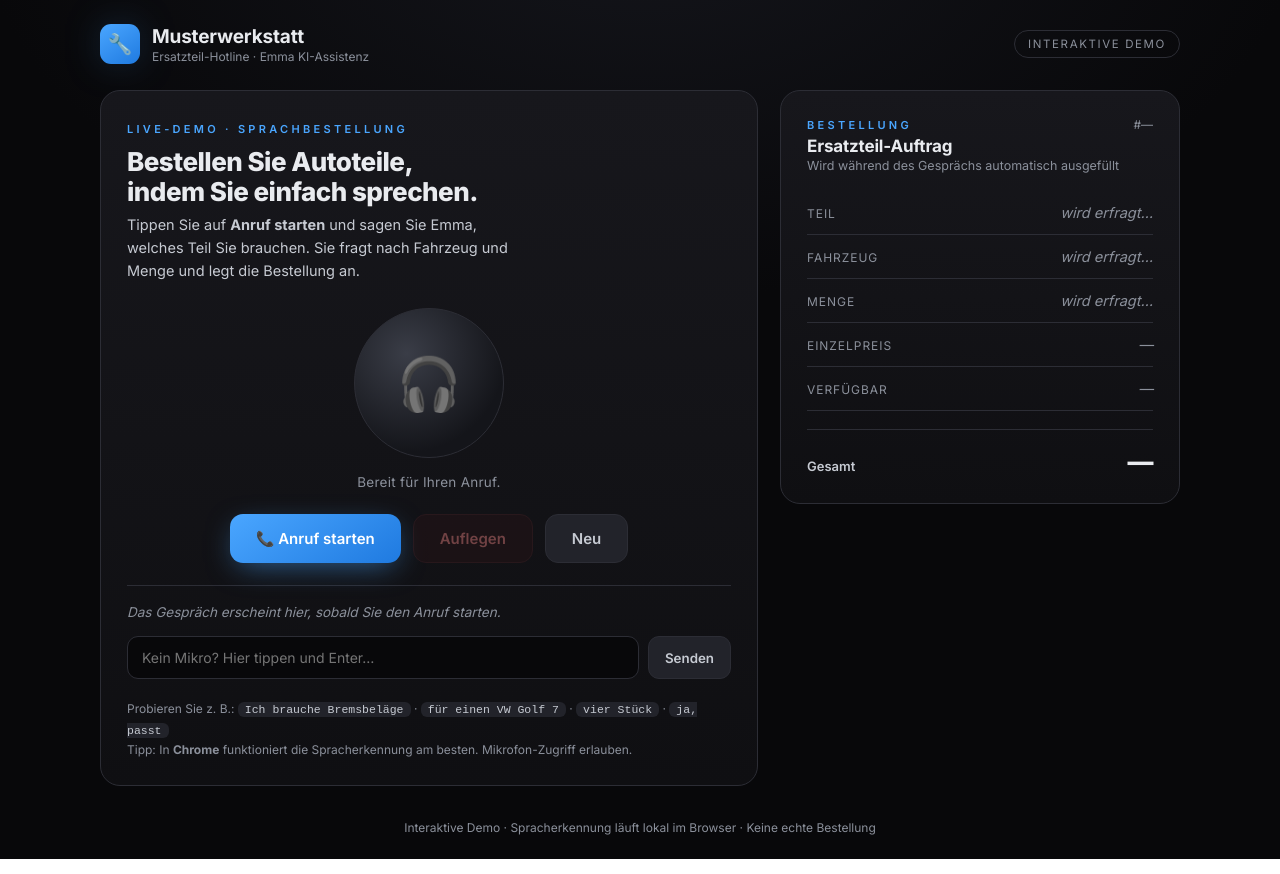
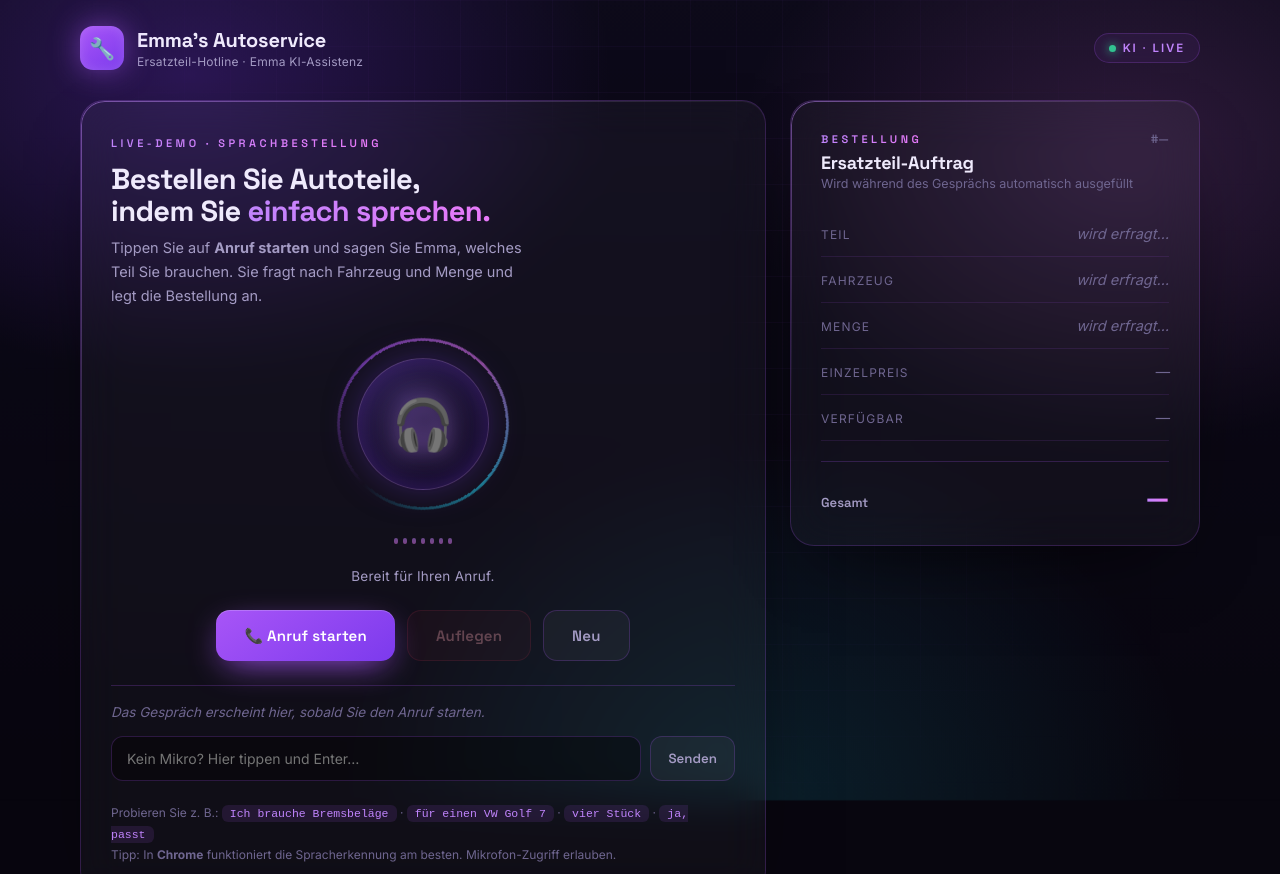
Before and after one commit to amoor824/emma-demo, a plain HTML site: page index.html in a window 1280 px wide. Shown: the top 874 px of the page. Drawn offline with Linux system fonts and the light colour scheme.

Commit message:
Add files via upload

```diff
--- a/index.html
+++ b/index.html
@@ -7,122 +7,177 @@
 <meta name="description" content="Sprechen Sie mit Emma und bestellen Sie Autoteile einfach per Sprache. Interaktive Demo." />
 <link rel="preconnect" href="https://fonts.googleapis.com" />
 <link rel="preconnect" href="https://fonts.gstatic.com" crossorigin />
-<link href="https://fonts.googleapis.com/css2?family=Inter:wght@400;500;600;700;800&display=swap" rel="stylesheet" />
+<link href="https://fonts.googleapis.com/css2?family=Inter:wght@400;500;600;700;800;900&family=Space+Grotesk:wght@500;600;700&display=swap" rel="stylesheet" />
 <style>
   :root{
-    --night:#08080a; --coal:#0f0f12; --graphite:#17171c; --slate:#22232a;
-    --line:#2c2d35; --steel:#8b909b; --chrome:#e9ebef; --silver:#c6cad2;
-    --accent:#4aa6ff; --accent-deep:#1f7ae0; --good:#3ddc84; --warn:#f5b942;
+    --bg:#08060f; --bg2:#0d0a1a;
+    --panel:rgba(255,255,255,.035); --panel-line:rgba(168,85,247,.22);
+    --violet:#a855f7; --violet-bright:#c084fc; --violet-deep:#7c3aed; --magenta:#e879f9;
+    --cyan:#22d3ee; --good:#34d399;
+    --text:#efeafc; --muted:#a49bc4; --dim:#6f6690;
   }
   *{box-sizing:border-box;margin:0;padding:0;}
   html{scroll-behavior:smooth;}
   body{
     font-family:'Inter',ui-sans-serif,system-ui,sans-serif;
-    background:radial-gradient(1200px 700px at 50% -10%, #14151b 0%, var(--night) 55%);
-    color:var(--chrome); min-height:100vh; -webkit-font-smoothing:antialiased;
-    padding:24px; overflow-x:hidden;
+    background:var(--bg); color:var(--text); min-height:100vh;
+    -webkit-font-smoothing:antialiased; padding:26px; overflow-x:hidden; position:relative;
   }
-  a{color:inherit;text-decoration:none;}
-  .wrap{max-width:1080px;margin:0 auto;}
+  /* Animated background: drifting violet blobs + tech grid */
+  body::before{
+    content:"";position:fixed;inset:0;z-index:-2;
+    background:
+      radial-gradient(700px 500px at 15% 10%, rgba(124,58,237,.28), transparent 60%),
+      radial-gradient(650px 480px at 88% 20%, rgba(232,121,249,.16), transparent 60%),
+      radial-gradient(700px 600px at 60% 100%, rgba(34,211,238,.12), transparent 60%),
+      linear-gradient(180deg,var(--bg2),var(--bg));
+    animation:drift 18s ease-in-out infinite alternate;
+  }
+  body::after{
+    content:"";position:fixed;inset:0;z-index:-1;pointer-events:none;
+    background-image:linear-gradient(rgba(168,85,247,.06) 1px,transparent 1px),
+                     linear-gradient(90deg,rgba(168,85,247,.06) 1px,transparent 1px);
+    background-size:46px 46px;
+    -webkit-mask-image:radial-gradient(circle at 50% 35%, #000 0%, transparent 78%);
+            mask-image:radial-gradient(circle at 50% 35%, #000 0%, transparent 78%);
+  }
+  @keyframes drift{0%{transform:translateY(0) scale(1);}100%{transform:translateY(-18px) scale(1.05);}}
+
+  .wrap{max-width:1120px;margin:0 auto;position:relative;}
 
   /* Header */
-  .top{display:flex;align-items:center;justify-content:space-between;margin-bottom:26px;gap:12px;flex-wrap:wrap;}
-  .brand{display:flex;align-items:center;gap:12px;}
-  .brand .mark{width:40px;height:40px;border-radius:11px;
-    background:linear-gradient(145deg,var(--accent),var(--accent-deep));
-    display:flex;align-items:center;justify-content:center;font-size:20px;
-    box-shadow:0 0 40px -10px rgba(74,166,255,.6);}
-  .brand b{font-size:19px;font-weight:700;letter-spacing:-.01em;}
-  .brand .sub{font-size:12px;color:var(--steel);margin-top:1px;}
-  .badge-demo{font-size:11.5px;color:var(--steel);letter-spacing:.14em;text-transform:uppercase;
-    border:1px solid var(--line);border-radius:20px;padding:6px 13px;}
+  .top{display:flex;align-items:center;justify-content:space-between;margin-bottom:30px;gap:12px;flex-wrap:wrap;}
+  .brand{display:flex;align-items:center;gap:13px;}
+  .brand .mark{width:44px;height:44px;border-radius:13px;position:relative;
+    background:linear-gradient(145deg,var(--violet),var(--violet-deep));
+    display:flex;align-items:center;justify-content:center;font-size:21px;
+    box-shadow:0 0 34px -6px var(--violet), inset 0 0 12px rgba(255,255,255,.15);}
+  .brand b{font-family:'Space Grotesk',sans-serif;font-size:20px;font-weight:700;letter-spacing:-.01em;}
+  .brand .sub{font-size:12px;color:var(--muted);margin-top:1px;letter-spacing:.02em;}
+  .pill-ai{display:inline-flex;align-items:center;gap:7px;font-size:11.5px;color:var(--violet-bright);
+    letter-spacing:.16em;text-transform:uppercase;font-weight:600;
+    border:1px solid var(--panel-line);border-radius:20px;padding:7px 14px;
+    background:rgba(168,85,247,.07);backdrop-filter:blur(8px);}
+  .pill-ai .dot{width:7px;height:7px;border-radius:50%;background:var(--good);box-shadow:0 0 10px var(--good);animation:blink 1.6s ease-in-out infinite;}
+  @keyframes blink{0%,100%{opacity:1;}50%{opacity:.35;}}
 
   /* Grid */
-  .grid{display:grid;grid-template-columns:1fr 400px;gap:22px;align-items:start;}
-  @media(max-width:900px){.grid{grid-template-columns:1fr;}}
+  .grid{display:grid;grid-template-columns:1fr 410px;gap:24px;align-items:start;}
+  @media(max-width:920px){.grid{grid-template-columns:1fr;}}
 
-  .card{background:linear-gradient(180deg,var(--graphite),var(--coal));
-    border:1px solid var(--line);border-radius:20px;padding:26px;}
+  .card{position:relative;border-radius:24px;padding:30px;
+    background:var(--panel);border:1px solid var(--panel-line);
+    backdrop-filter:blur(22px);-webkit-backdrop-filter:blur(22px);
+    box-shadow:0 30px 80px -40px rgba(0,0,0,.9), inset 0 1px 0 rgba(255,255,255,.05);}
+  .card::before{content:"";position:absolute;inset:0;border-radius:24px;padding:1px;pointer-events:none;
+    background:linear-gradient(140deg,rgba(192,132,252,.5),transparent 40%);
+    -webkit-mask:linear-gradient(#000 0 0) content-box,linear-gradient(#000 0 0);
+    -webkit-mask-composite:xor;mask-composite:exclude;}
 
-  /* Call panel */
-  .eyebrow{text-transform:uppercase;letter-spacing:.3em;font-size:11px;font-weight:600;color:var(--accent);}
-  h1{font-size:26px;font-weight:800;letter-spacing:-.02em;margin:10px 0 6px;line-height:1.15;}
-  .lead{color:var(--silver);font-size:14.5px;line-height:1.6;max-width:44ch;}
+  .eyebrow{font-family:'Space Grotesk',sans-serif;text-transform:uppercase;letter-spacing:.32em;font-size:11px;font-weight:600;
+    background:linear-gradient(90deg,var(--violet-bright),var(--magenta));-webkit-background-clip:text;background-clip:text;color:transparent;}
+  h1{font-family:'Space Grotesk',sans-serif;font-size:29px;font-weight:700;letter-spacing:-.02em;margin:12px 0 8px;line-height:1.12;}
+  h1 .hl{background:linear-gradient(90deg,var(--violet-bright),var(--magenta));-webkit-background-clip:text;background-clip:text;color:transparent;}
+  .lead{color:var(--muted);font-size:14.5px;line-height:1.65;max-width:46ch;}
 
-  .orbwrap{display:flex;flex-direction:column;align-items:center;margin:26px 0 10px;}
-  .orb{position:relative;width:150px;height:150px;border-radius:50%;
-    background:radial-gradient(circle at 35% 30%, #3a3d47, #14151a 70%);
+  /* AI core orb */
+  .orbwrap{display:flex;flex-direction:column;align-items:center;margin:30px 0 6px;}
+  .orb{position:relative;width:172px;height:172px;border-radius:50%;display:flex;align-items:center;justify-content:center;}
+  .orb .ring{position:absolute;inset:0;border-radius:50%;
+    background:conic-gradient(from 0deg,transparent,var(--violet),var(--magenta),var(--cyan),transparent);
+    -webkit-mask:radial-gradient(farthest-side,transparent calc(100% - 3px),#000 calc(100% - 3px));
+            mask:radial-gradient(farthest-side,transparent calc(100% - 3px),#000 calc(100% - 3px));
+    opacity:.55;animation:spin 8s linear infinite;}
+  .orb .core{position:relative;width:132px;height:132px;border-radius:50%;
+    background:radial-gradient(circle at 36% 30%,#2a1f4a,#120c22 72%);
+    border:1px solid rgba(192,132,252,.3);
     display:flex;align-items:center;justify-content:center;
-    border:1px solid var(--line);transition:.4s;}
-  .orb i{font-size:52px;font-style:normal;}
-  .orb::before,.orb::after{content:"";position:absolute;inset:0;border-radius:50%;
-    border:2px solid var(--accent);opacity:0;}
-  .orb.speaking{border-color:var(--accent);box-shadow:0 0 70px -12px rgba(74,166,255,.75);}
-  .orb.speaking::before{animation:ring 1.8s ease-out infinite;}
-  .orb.speaking::after{animation:ring 1.8s ease-out .9s infinite;}
-  .orb.listening{border-color:var(--good);box-shadow:0 0 70px -12px rgba(61,220,132,.6);}
-  @keyframes ring{0%{opacity:.7;transform:scale(1);}100%{opacity:0;transform:scale(1.5);}}
-  .status{margin-top:16px;font-size:13.5px;color:var(--steel);height:20px;letter-spacing:.02em;}
-  .status b{color:var(--chrome);}
+    box-shadow:inset 0 0 30px rgba(124,58,237,.35), 0 0 40px -10px rgba(124,58,237,.5);
+    transition:.35s;}
+  .orb .core i{font-size:50px;font-style:normal;filter:drop-shadow(0 0 12px rgba(192,132,252,.6));}
+  .orb::before,.orb::after{content:"";position:absolute;inset:8px;border-radius:50%;border:2px solid var(--violet);opacity:0;}
+  .orb.speaking .core{box-shadow:inset 0 0 40px rgba(168,85,247,.55), 0 0 80px -8px var(--violet);border-color:var(--violet-bright);}
+  .orb.speaking .ring{opacity:1;animation-duration:3s;}
+  .orb.speaking::before{animation:ping 1.9s ease-out infinite;}
+  .orb.speaking::after{animation:ping 1.9s ease-out .95s infinite;}
+  .orb.listening .core{box-shadow:inset 0 0 40px rgba(34,211,238,.5), 0 0 80px -8px var(--cyan);border-color:var(--cyan);}
+  .orb.listening .ring{background:conic-gradient(from 0deg,transparent,var(--cyan),#67e8f9,transparent);opacity:1;animation-duration:2.4s;}
+  @keyframes spin{to{transform:rotate(360deg);}}
+  @keyframes ping{0%{opacity:.6;transform:scale(1);}100%{opacity:0;transform:scale(1.42);}}
 
-  .btns{display:flex;gap:12px;justify-content:center;margin-top:20px;flex-wrap:wrap;}
-  .btn{border:none;cursor:pointer;font-family:inherit;font-weight:600;font-size:15px;
-    padding:14px 26px;border-radius:13px;display:inline-flex;align-items:center;gap:9px;transition:.2s;}
-  .btn.call{background:linear-gradient(145deg,var(--accent),var(--accent-deep));color:#fff;
-    box-shadow:0 8px 30px -8px rgba(74,166,255,.6);}
-  .btn.call:hover{transform:translateY(-2px);}
-  .btn.end{background:#2a1416;color:#ff8a8a;border:1px solid #4a2226;}
-  .btn.ghost{background:var(--slate);color:var(--silver);border:1px solid var(--line);}
-  .btn:disabled{opacity:.4;cursor:not-allowed;transform:none;}
+  /* Waveform */
+  .wave{display:flex;align-items:center;justify-content:center;gap:5px;height:26px;margin-top:18px;}
+  .wave span{width:4px;height:6px;border-radius:3px;background:linear-gradient(var(--violet-bright),var(--magenta));opacity:.5;transition:.2s;}
+  .orb-active .wave span{animation:eq .9s ease-in-out infinite;opacity:1;}
+  .orb-active.cyan .wave span{background:linear-gradient(var(--cyan),#67e8f9);}
+  .wave span:nth-child(1){animation-delay:0s;} .wave span:nth-child(2){animation-delay:.12s;}
+  .wave span:nth-child(3){animation-delay:.24s;} .wave span:nth-child(4){animation-delay:.36s;}
+  .wave span:nth-child(5){animation-delay:.18s;} .wave span:nth-child(6){animation-delay:.30s;}
+  .wave span:nth-child(7){animation-delay:.06s;}
+  @keyframes eq{0%,100%{height:6px;}50%{height:24px;}}
+  .status{margin-top:14px;font-size:13.5px;color:var(--muted);height:20px;text-align:center;letter-spacing:.02em;}
+  .status b{color:var(--text);}
+
+  .btns{display:flex;gap:12px;justify-content:center;margin-top:22px;flex-wrap:wrap;}
+  .btn{border:none;cursor:pointer;font-family:'Space Grotesk',sans-serif;font-weight:600;font-size:15px;
+    padding:15px 28px;border-radius:14px;display:inline-flex;align-items:center;gap:9px;transition:.2s;letter-spacing:.01em;}
+  .btn.call{color:#fff;background:linear-gradient(145deg,var(--violet),var(--violet-deep));
+    box-shadow:0 10px 34px -10px var(--violet), inset 0 1px 0 rgba(255,255,255,.2);}
+  .btn.call:hover{transform:translateY(-2px);box-shadow:0 14px 40px -8px var(--violet);}
+  .btn.end{background:rgba(244,63,94,.12);color:#fda4af;border:1px solid rgba(244,63,94,.35);}
+  .btn.ghost{background:rgba(255,255,255,.04);color:var(--muted);border:1px solid var(--panel-line);}
+  .btn:disabled{opacity:.35;cursor:not-allowed;transform:none;box-shadow:none;}
 
   /* Transcript */
-  .transcript{margin-top:22px;border-top:1px solid var(--line);padding-top:18px;
-    max-height:230px;overflow-y:auto;display:flex;flex-direction:column;gap:10px;}
-  .msg{display:flex;gap:10px;font-size:14px;line-height:1.5;animation:fade .3s ease;}
+  .transcript{margin-top:24px;border-top:1px solid var(--panel-line);padding-top:18px;
+    max-height:230px;overflow-y:auto;display:flex;flex-direction:column;gap:11px;}
+  .transcript::-webkit-scrollbar{width:6px;} .transcript::-webkit-scrollbar-thumb{background:rgba(168,85,247,.3);border-radius:3px;}
+  .msg{display:flex;gap:11px;font-size:14px;line-height:1.5;animation:fade .3s ease;}
   @keyframes fade{from{opacity:0;transform:translateY(6px);}to{opacity:1;transform:none;}}
-  .msg .who{flex:0 0 42px;font-size:11px;font-weight:700;letter-spacing:.05em;padding-top:2px;}
-  .msg.bot .who{color:var(--accent);}
-  .msg.user .who{color:var(--good);}
-  .msg .txt{color:var(--silver);}
-  .msg.bot .txt{color:var(--chrome);}
-  .empty{color:var(--steel);font-size:13.5px;font-style:italic;}
+  .msg .who{flex:0 0 44px;font-family:'Space Grotesk',sans-serif;font-size:11px;font-weight:700;letter-spacing:.05em;padding-top:2px;}
+  .msg.bot .who{color:var(--violet-bright);}
+  .msg.user .who{color:var(--cyan);}
+  .msg .txt{color:var(--muted);}
+  .msg.bot .txt{color:var(--text);}
+  .empty{color:var(--dim);font-size:13.5px;font-style:italic;}
 
   /* Manual input */
   .manual{display:flex;gap:9px;margin-top:16px;}
-  .manual input{flex:1;background:var(--night);border:1px solid var(--line);border-radius:11px;
-    padding:12px 14px;color:var(--chrome);font-family:inherit;font-size:14px;}
-  .manual input:focus{outline:none;border-color:var(--accent);}
-  .manual button{background:var(--slate);border:1px solid var(--line);color:var(--silver);
-    border-radius:11px;padding:0 16px;cursor:pointer;font-family:inherit;font-weight:600;}
+  .manual input{flex:1;background:rgba(0,0,0,.35);border:1px solid var(--panel-line);border-radius:12px;
+    padding:13px 15px;color:var(--text);font-family:inherit;font-size:14px;}
+  .manual input:focus{outline:none;border-color:var(--violet);box-shadow:0 0 0 3px rgba(168,85,247,.15);}
+  .manual button{background:rgba(255,255,255,.04);border:1px solid var(--panel-line);color:var(--muted);
+    border-radius:12px;padding:0 17px;cursor:pointer;font-family:'Space Grotesk',sans-serif;font-weight:600;}
 
   /* Order ticket */
   .ticket .thead{display:flex;align-items:center;justify-content:space-between;margin-bottom:4px;}
-  .ticket .tno{font-size:12px;color:var(--steel);font-variant-numeric:tabular-nums;}
-  .ticket h2{font-size:17px;font-weight:700;letter-spacing:-.01em;margin-bottom:2px;}
-  .ticket .tsub{font-size:12.5px;color:var(--steel);margin-bottom:18px;}
-  .row{display:flex;justify-content:space-between;gap:12px;padding:13px 0;border-bottom:1px solid var(--line);}
-  .row .k{font-size:12px;color:var(--steel);text-transform:uppercase;letter-spacing:.08em;flex:0 0 auto;padding-top:2px;}
-  .row .v{font-size:14.5px;font-weight:600;text-align:right;color:var(--chrome);transition:.3s;}
-  .row .v.pending{color:var(--steel);font-weight:400;font-style:italic;}
-  .row .v.set{animation:pop .35s ease;}
-  @keyframes pop{0%{color:var(--accent);}100%{color:var(--chrome);}}
-  .total{display:flex;justify-content:space-between;align-items:baseline;margin-top:18px;padding-top:16px;border-top:1px solid var(--line);}
-  .total .k{font-size:13px;color:var(--silver);font-weight:600;}
-  .total .v{font-size:26px;font-weight:800;letter-spacing:-.02em;}
-  .total .v span{font-size:14px;color:var(--steel);font-weight:500;}
-  .stamp{margin-top:18px;padding:14px 16px;border-radius:12px;background:rgba(61,220,132,.09);
-    border:1px solid rgba(61,220,132,.28);display:none;align-items:center;gap:11px;}
+  .ticket .tno{font-family:'Space Grotesk',sans-serif;font-size:12px;color:var(--dim);font-variant-numeric:tabular-nums;}
+  .ticket h2{font-family:'Space Grotesk',sans-serif;font-size:18px;font-weight:700;letter-spacing:-.01em;margin-bottom:2px;}
+  .ticket .tsub{font-size:12.5px;color:var(--dim);margin-bottom:20px;}
+  .row{display:flex;justify-content:space-between;gap:12px;padding:14px 0;border-bottom:1px solid rgba(168,85,247,.12);}
+  .row .k{font-size:12px;color:var(--dim);text-transform:uppercase;letter-spacing:.1em;flex:0 0 auto;padding-top:2px;}
+  .row .v{font-size:14.5px;font-weight:600;text-align:right;color:var(--text);transition:.3s;}
+  .row .v.pending{color:var(--dim);font-weight:400;font-style:italic;}
+  .row .v.set{animation:pop .4s ease;}
+  @keyframes pop{0%{color:var(--violet-bright);text-shadow:0 0 14px var(--violet);}100%{color:var(--text);}}
+  .total{display:flex;justify-content:space-between;align-items:baseline;margin-top:20px;padding-top:18px;border-top:1px solid var(--panel-line);}
+  .total .k{font-family:'Space Grotesk',sans-serif;font-size:13px;color:var(--muted);font-weight:600;}
+  .total .v{font-family:'Space Grotesk',sans-serif;font-size:27px;font-weight:700;letter-spacing:-.02em;
+    background:linear-gradient(90deg,var(--violet-bright),var(--magenta));-webkit-background-clip:text;background-clip:text;color:transparent;}
+  .total .v span{font-size:14px;color:var(--dim);font-weight:500;-webkit-text-fill-color:var(--dim);}
+  .stamp{margin-top:20px;padding:15px 17px;border-radius:14px;background:rgba(52,211,153,.09);
+    border:1px solid rgba(52,211,153,.3);display:none;align-items:center;gap:12px;}
   .stamp.show{display:flex;animation:fade .4s ease;}
   .stamp i{font-size:22px;font-style:normal;}
   .stamp .st{font-size:13.5px;color:var(--good);font-weight:600;}
-  .stamp .sd{font-size:12px;color:var(--steel);margin-top:1px;}
+  .stamp .sd{font-size:12px;color:var(--muted);margin-top:1px;}
 
-  .hint{margin-top:20px;font-size:12px;color:var(--steel);line-height:1.6;}
-  .hint code{background:var(--slate);padding:1px 7px;border-radius:6px;color:var(--silver);font-size:11.5px;}
-  .warnbar{display:none;margin-top:14px;padding:11px 14px;border-radius:11px;background:rgba(245,185,66,.1);
-    border:1px solid rgba(245,185,66,.3);color:var(--warn);font-size:12.5px;line-height:1.5;}
+  .hint{margin-top:22px;font-size:12px;color:var(--dim);line-height:1.65;}
+  .hint code{background:rgba(168,85,247,.12);padding:2px 8px;border-radius:6px;color:var(--violet-bright);font-size:11.5px;}
+  .warnbar{display:none;margin-top:14px;padding:12px 15px;border-radius:12px;background:rgba(245,185,66,.1);
+    border:1px solid rgba(245,185,66,.32);color:#f5b942;font-size:12.5px;line-height:1.5;}
   .warnbar.show{display:block;}
-  .foot{text-align:center;margin-top:34px;font-size:12px;color:var(--steel);}
+  .foot{text-align:center;margin-top:38px;font-size:12px;color:var(--dim);}
 </style>
 </head>
 <body>
@@ -130,20 +185,24 @@
   <div class="top">
     <div class="brand">
       <span class="mark">🔧</span>
-      <div><b id="shopName">Musterwerkstatt</b><div class="sub">Ersatzteil-Hotline · Emma KI-Assistenz</div></div>
+      <div><b id="shopName">Emma's Autoservice</b><div class="sub">Ersatzteil-Hotline · Emma KI-Assistenz</div></div>
     </div>
-    <div class="badge-demo">Interaktive Demo</div>
+    <div class="pill-ai"><span class="dot"></span>KI · Live</div>
   </div>
 
   <div class="grid">
     <!-- LEFT: Call -->
     <div class="card">
       <span class="eyebrow">Live-Demo · Sprachbestellung</span>
-      <h1>Bestellen Sie Autoteile,<br>indem Sie einfach sprechen.</h1>
+      <h1>Bestellen Sie Autoteile,<br>indem Sie <span class="hl">einfach sprechen.</span></h1>
       <p class="lead">Tippen Sie auf <b>Anruf starten</b> und sagen Sie Emma, welches Teil Sie brauchen. Sie fragt nach Fahrzeug und Menge und legt die Bestellung an.</p>
 
       <div class="orbwrap">
-        <div class="orb" id="orb"><i id="orbIcon">🎧</i></div>
+        <div class="orb" id="orb">
+          <div class="ring"></div>
+          <div class="core"><i id="orbIcon">🎧</i></div>
+        </div>
+        <div class="wave"><span></span><span></span><span></span><span></span><span></span><span></span><span></span></div>
         <div class="status" id="status">Bereit für Ihren Anruf.</div>
       </div>
 
@@ -204,7 +263,7 @@
 
    >> Werkstattname hier anpassen (erscheint oben + in der Begrüßung):
 */
-const SHOP = "Musterwerkstatt";
+const SHOP = "Emma's Autoservice";
 const ASSISTANT = "Emma";
 /* ========================================================= */
 
@@ -270,9 +329,9 @@ function speak(text, cb){
 
 /* ---------- UI helpers ---------- */
 function setUI(mode){
-  orb.classList.remove("speaking","listening");
-  if(mode==="speaking"){orb.classList.add("speaking");orbIcon.textContent="💬";statusEl.innerHTML="<b>"+ASSISTANT+" spricht…</b>";}
-  else if(mode==="listening"){orb.classList.add("listening");orbIcon.textContent="🎙️";statusEl.innerHTML="<b>Ich höre zu…</b> sprechen Sie jetzt";}
+  orb.classList.remove("speaking","listening","orb-active","cyan");
+  if(mode==="speaking"){orb.classList.add("speaking","orb-active");orbIcon.textContent="💬";statusEl.innerHTML="<b>"+ASSISTANT+" spricht…</b>";}
+  else if(mode==="listening"){orb.classList.add("listening","orb-active","cyan");orbIcon.textContent="🎙️";statusEl.innerHTML="<b>Ich höre zu…</b> sprechen Sie jetzt";}
   else if(mode==="idle"){orbIcon.textContent="🎧";statusEl.textContent="Verbunden.";}
   else if(mode==="off"){orbIcon.textContent="🎧";statusEl.textContent="Bereit für Ihren Anruf.";}
 }
```
